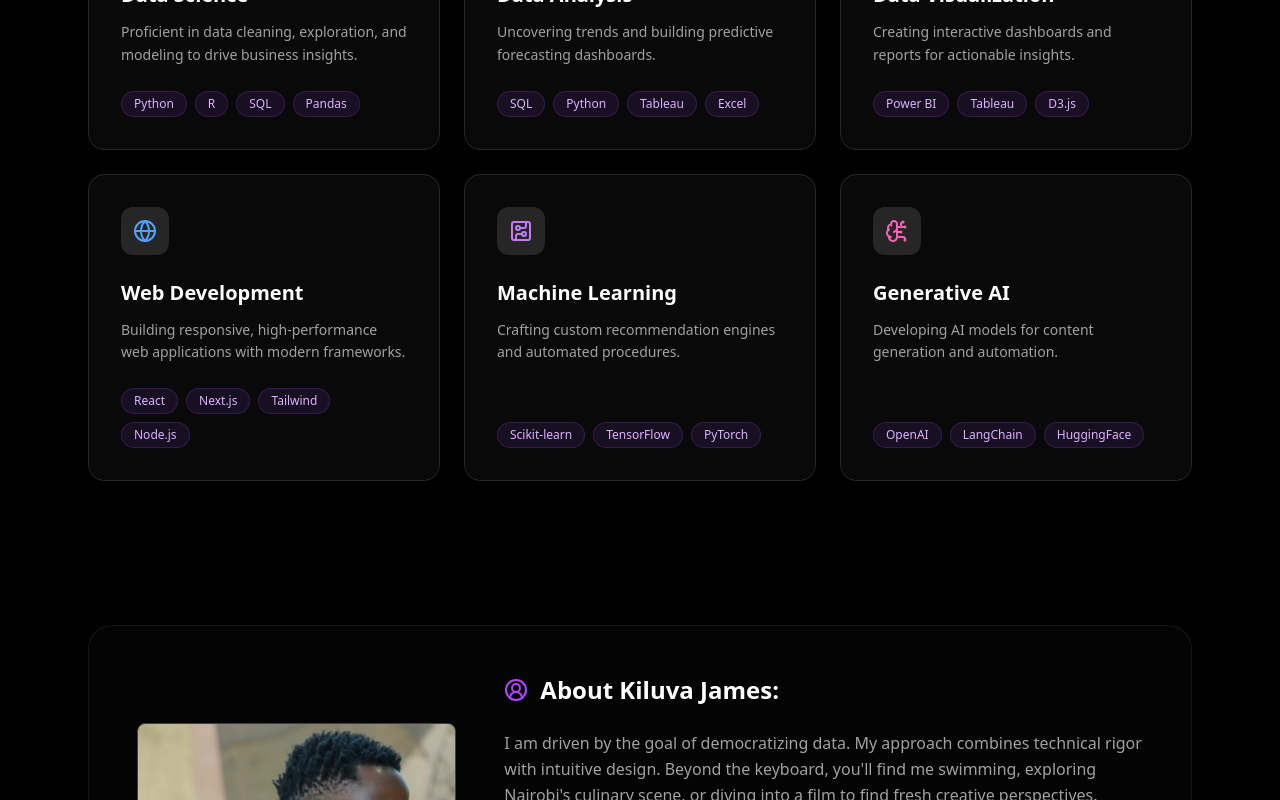
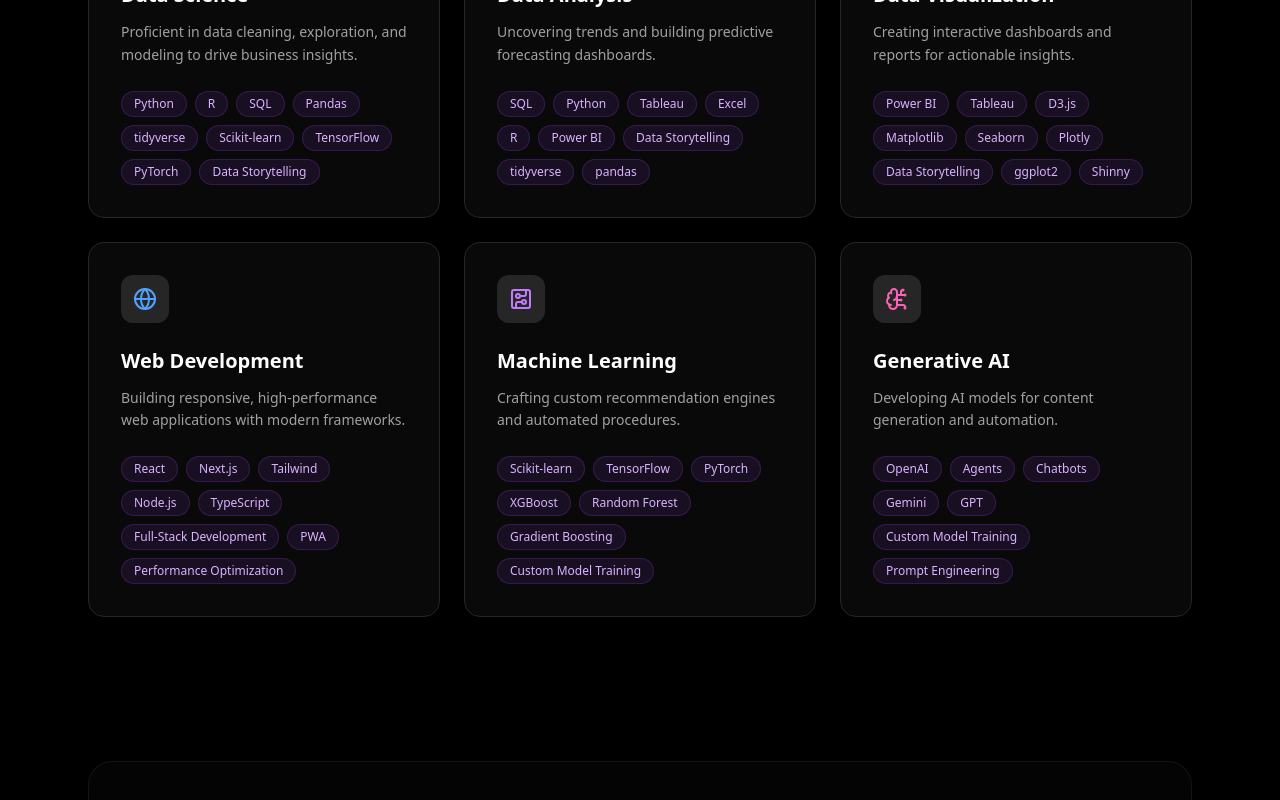
Before and after one commit to kiteluva/kitewebsite, a React (Vite) app in the folder kiluvas/: page / in a window 1280 px wide. Shown: the part 1040-1840 px from the top of the page. Built offline with nearby package versions, Linux system fonts and the light colour scheme.

Commit message:
just some few additions !!!!

```diff
--- a/kiluvas/src/App.tsx
+++ b/kiluvas/src/App.tsx
@@ -100,37 +100,37 @@ const HomeView: React.FC<{ setActiveTab: (id: string) => void }> = ({ setActiveT
             icon: <BrainCircuit className="text-purple-400" />,
             title: "Data Science",
             desc: "Proficient in data cleaning, exploration, and modeling to drive business insights.",
-            skills: ["Python", "R", "SQL", "Pandas"]
+            skills: ["Python", "R", "SQL", "Pandas", "tidyverse", "Scikit-learn", "TensorFlow", "PyTorch", "Data Storytelling"]
           },
           {
             icon: <BarChart3 className="text-pink-400" />,
             title: "Data Analysis",
             desc: "Uncovering trends and building predictive forecasting dashboards.",
-            skills: ["SQL", "Python", "Tableau", "Excel"]
+            skills: ["SQL", "Python", "Tableau", "Excel", "R", "Power BI", "Data Storytelling", "tidyverse", "pandas"]
           },
           {
             icon: <Award className="text-yellow-400" />,
             title: "Data Visualization",
             desc: "Creating interactive dashboards and reports for actionable insights.",
-            skills: ["Power BI", "Tableau", "D3.js"]
+            skills: ["Power BI", "Tableau", "D3.js", "Matplotlib", "Seaborn", "Plotly", "Data Storytelling", "ggplot2", "Shinny"]
           },
           {
             icon: <Globe className="text-blue-400" />,
             title: "Web Development",
             desc: "Building responsive, high-performance web applications with modern frameworks.",
-            skills: ["React", "Next.js", "Tailwind", "Node.js"]
+            skills: ["React", "Next.js", "Tailwind", "Node.js", "TypeScript", "Full-Stack Development", "PWA", "Performance Optimization"]
           },
           {
             icon: <CircuitBoard className="text-purple-400" />,
             title: "Machine Learning",
             desc: "Crafting custom recommendation engines and automated procedures.",
-            skills: ["Scikit-learn", "TensorFlow", "PyTorch"]
+            skills: ["Scikit-learn", "TensorFlow", "PyTorch", "XGBoost", "Random Forest", "Gradient Boosting", "Custom Model Training"]
           },
           {
             icon: <BrainCircuit className="text-pink-400" />,
             title: "Generative AI",
             desc: "Developing AI models for content generation and automation.",
-            skills: ["OpenAI", "LangChain", "HuggingFace"]
+            skills: ["OpenAI", "Agents", "Chatbots", "Gemini", "GPT", "Custom Model Training", "Prompt Engineering"]
           }
         ].map((s, i) => (
           <div key={i} className="flex flex-col p-8 bg-neutral-900/40 border border-neutral-800 rounded-2xl hover:border-purple-500/50 hover:bg-neutral-900/60 transition-all group">
@@ -174,7 +174,7 @@ const HomeView: React.FC<{ setActiveTab: (id: string) => void }> = ({ setActiveT
             My mission is to empower businesses with data-driven insights and innovative tech solutions. I specialize in automating complex data analysis, making it accessible for decision-makers in a digital-fast evolving world.
           </p>
           <div className="flex flex-wrap gap-3">
-            {['Critical Thinking', 'Leadership', 'Visualization', 'Strategy', 'Creativity', 'Programming Fluency', 'Team Work', 'Curiosity', 'Adaptability', 'Communication', 'Determination'].map((skill) => (
+            {['Critical Thinking', 'Leadership', 'Visualization', 'Strategy', 'Creativity', 'Programming Fluency', 'Team Work', 'Curiosity', 'Adaptability', 'Communication', 'Determination', 'Problem Solving', 'Collaboration', 'Curiosity'].map((skill) => (
               <div key={skill} className="px-4 py-2 bg-neutral-800/50 rounded-lg text-xs font-semibold text-neutral-300 border border-neutral-700/50">
                 {skill}
               </div>
@@ -197,7 +197,7 @@ const ProjectsView: React.FC<{ setSelectedProject: (p: Project) => void }> = ({
       imageUrl: "/images/kada.png",
       desc: "Automated tool for extraction and analysis of multi-sector Data.",
       longDesc: "Designed to help small businesses track their performance without needing deep technical expertise. Features include data cleaning, visualization, and report generation.",
-      tags: ["Python", "BS4", "Automation", "Data Analysis", "FastAPI", "React"],
+      tags: ["Python", "BS4", "Automation", "Data Analysis", "FastAPI", "React", "PWA", "Generative AI", "Chatbot"],
       github: "https://github.com/kiteluva/CSV_XLS_DATA_ANALYZER",
       live: "https://csv-xls-data-analyzer.vercel.app/"
     },
@@ -208,7 +208,7 @@ const ProjectsView: React.FC<{ setSelectedProject: (p: Project) => void }> = ({
       imageUrl: "/images/POWER BI 03.png",
       desc: "An in-depth study of student demographics and behaviors to predict and improve retention rates.",
       longDesc: "Leveraged descriptive and diagnostic analytics to identify risk factors. Provided a clear roadmap for administration to improve student experiences.",
-      tags: ["Python", "Pandas", "Analytics"],
+      tags: ["Python", "Pandas", "Analytics", "Power BI", "Data Storytelling"],
       github: "https://github.com/kiteluva/FUTURE_DS_03"
     },
     {
@@ -218,7 +218,7 @@ const ProjectsView: React.FC<{ setSelectedProject: (p: Project) => void }> = ({
       imageUrl: "/images/superstore.png",
       desc: "Interactive dashboard system for monitoring sales and Return on investiment.",
       longDesc: "Created during academic tenure to simulate real-world data warehousing and visualization environments.",
-      tags: ["SQL", "Power Bi", "Excel", "R"],
+      tags: ["SQL", "Power Bi", "Excel", "R", "Data Storytelling"],
       github: "https://github.com/FUTURE_DS_01"
     },
     {
@@ -228,7 +228,7 @@ const ProjectsView: React.FC<{ setSelectedProject: (p: Project) => void }> = ({
       imageUrl: "/images/POWER BI 02.png",
       desc: "Analysis of the performance of Facebook Ads and their impact on returns.",
       longDesc: "Did column- variable enginearing on power bi to find the actual return on investiment, there after performed an anova test to check if there is any effect accross the campaigns.",
-      tags: ["Python", "Power BI", "Analytics"],
+      tags: ["Python", "Power BI", "Analytics", "Data Storytelling"],
       github: "https://github.com/kiteluva/FUTURE_DS_02"
     },
     {
@@ -248,7 +248,7 @@ const ProjectsView: React.FC<{ setSelectedProject: (p: Project) => void }> = ({
       imageUrl: "/images/kada.png",
       desc: "Automated tool for extraction and analysis of multi-sector Data.",
       longDesc: "Designed as a Progressive Web application (PWA) so it can serve even those who do not have access to a traditional desktops, simplified for compatibility even with smartphones.",
-      tags: ["JavaScript", "HTML", "CSS", "Data Analysis", "ReactJS", "PWA"],
+      tags: ["JavaScript", "HTML", "CSS", "Data Analysis", "ReactJS", "PWA", "Generative AI", "Chatbot"],
       github: "https://github.com/kiteluva/CSV_XLS_DATA_ANALYZER",
       live: "https://csv-xls-data-analyzer.vercel.app/"
     },
@@ -259,7 +259,7 @@ const ProjectsView: React.FC<{ setSelectedProject: (p: Project) => void }> = ({
       imageUrl: "/images/kadsa.png",
       desc: "Full-scale corporate website for a tech consulting firm.",
       longDesc: "Includes dynamic service listings, client intake forms, and an optimized performance architecture.",
-      tags: ["Tailwind", "JS", "Design", "CSS", "HTML", "React"],
+      tags: ["Tailwind", "JS", "Design", "CSS", "HTML", "React", "PWA", "Chatbot"],
       github: "https://kiteluva.github.io/KADSA/",
       live: "https://the-website-chi.vercel.app/"
     },
```
Also changed, not shown: kiluvas/public/images/cc-img.png (added).
